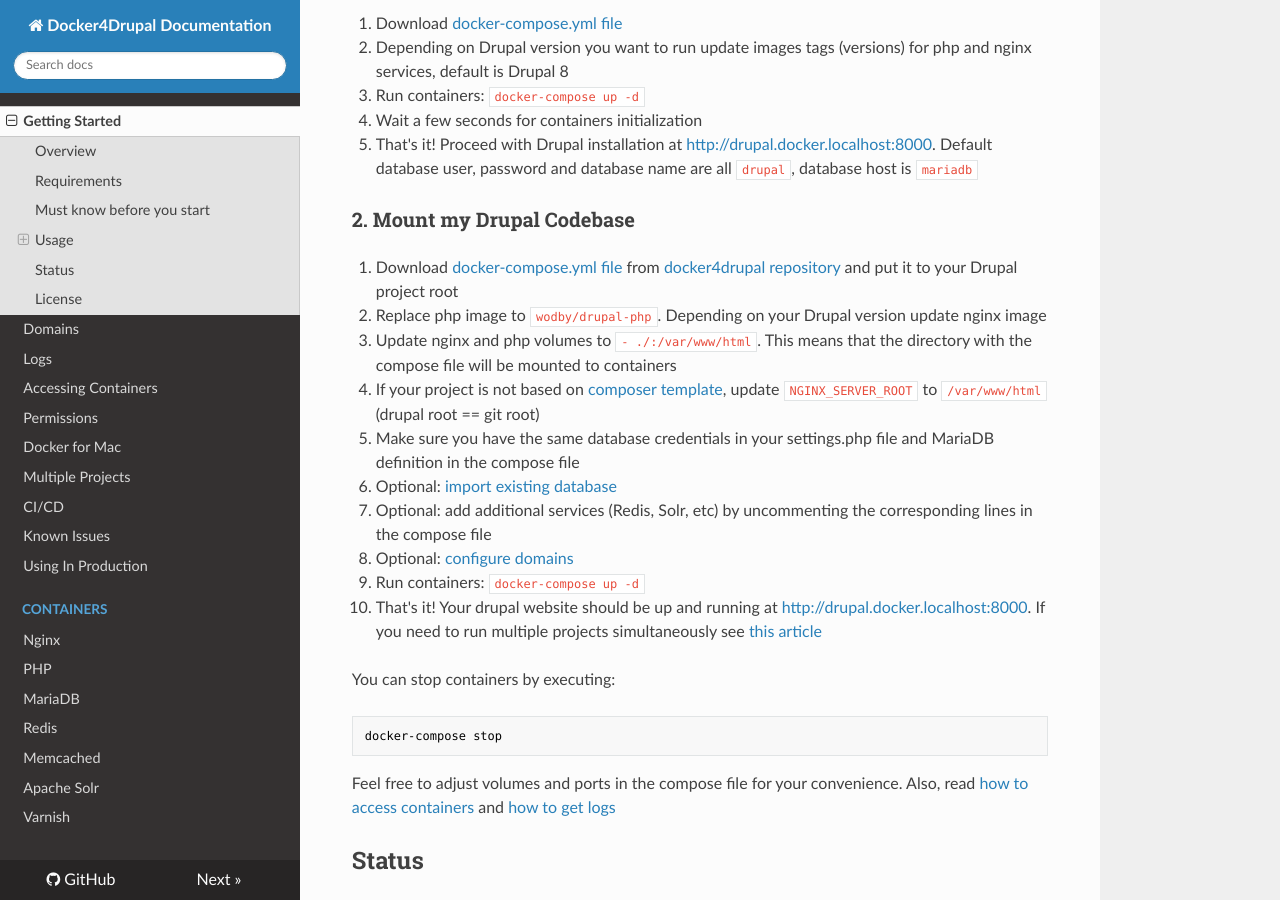
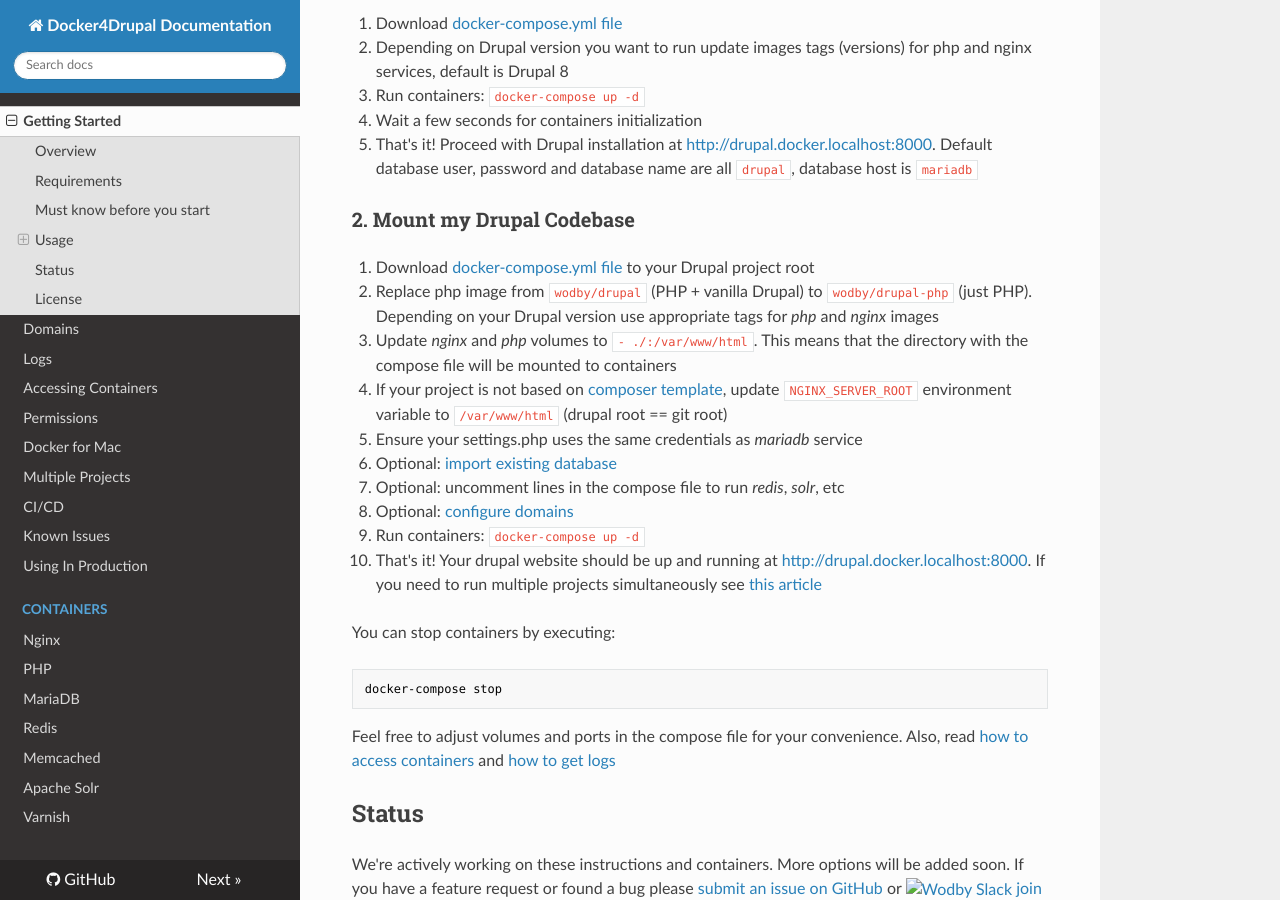
Before and after one commit to wodby/docker4drupal, an MkDocs documentation site: the page built from docs/index.md, in a window 1280 px wide and 900 px high, scrolled down 1444 px. Built offline with MkDocs 1.6.1, drawn with Linux system fonts in a browser that asks for light colours; nearby versions of some CDN libraries; old or Windows-style settings are respelled for this version of MkDocs.

Commit message:
Update description [skip ci]

```diff
--- a/docs/index.md
+++ b/docs/index.md
@@ -61,13 +61,13 @@
 
 ### 2. Mount my Drupal Codebase
 
-1. Download [docker-compose.yml file](https://github.com/wodby/docker4drupal/blob/master/docker-compose.yml) from [docker4drupal repository](https://github.com/wodby/docker4drupal) and put it to your Drupal project root
-2. Replace php image to `wodby/drupal-php`. Depending on your Drupal version update nginx image
-3. Update nginx and php volumes to `- ./:/var/www/html`. This means that the directory with the compose file will be mounted to containers
-4. If your project is not based on [composer template](https://github.com/drupal-composer/drupal-project), update `NGINX_SERVER_ROOT` to `/var/www/html` (drupal root == git root)
-5. Make sure you have the same database credentials in your settings.php file and MariaDB definition in the compose file
+1. Download [docker-compose.yml file](https://github.com/wodby/docker4drupal/blob/master/docker-compose.yml) to your Drupal project root
+2. Replace php image from `wodby/drupal` (PHP + vanilla Drupal) to `wodby/drupal-php` (just PHP). Depending on your Drupal version use appropriate tags for _php_ and _nginx_ images
+3. Update _nginx_ and _php_ volumes to `- ./:/var/www/html`. This means that the directory with the compose file will be mounted to containers
+4. If your project is not based on [composer template](https://github.com/drupal-composer/drupal-project), update `NGINX_SERVER_ROOT` environment variable to `/var/www/html` (drupal root == git root)
+5. Ensure your settings.php uses the same credentials as _mariadb_ service
 6. Optional: [import existing database](containers/mariadb.md#import-existing-database)
-7. Optional: add additional services (Redis, Solr, etc) by uncommenting the corresponding lines in the compose file
+7. Optional: uncomment lines in the compose file to run _redis_, _solr_, etc
 8. Optional: [configure domains](domains.md)
 9. Run containers: `docker-compose up -d`
 10. That's it! Your drupal website should be up and running at [http://drupal.docker.localhost:8000](http://drupal.docker.localhost:8000). If you need to run multiple projects simultaneously see [this article](multiple-projects.md)
```
